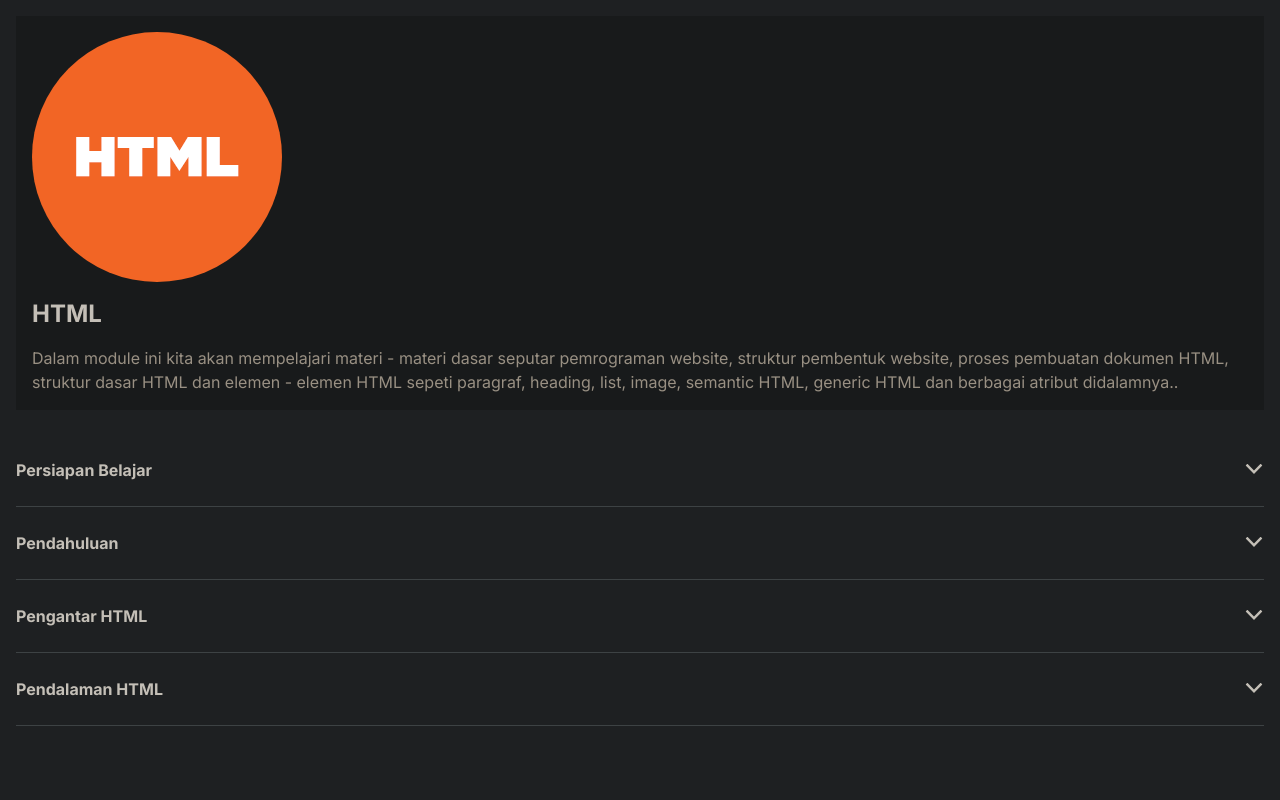
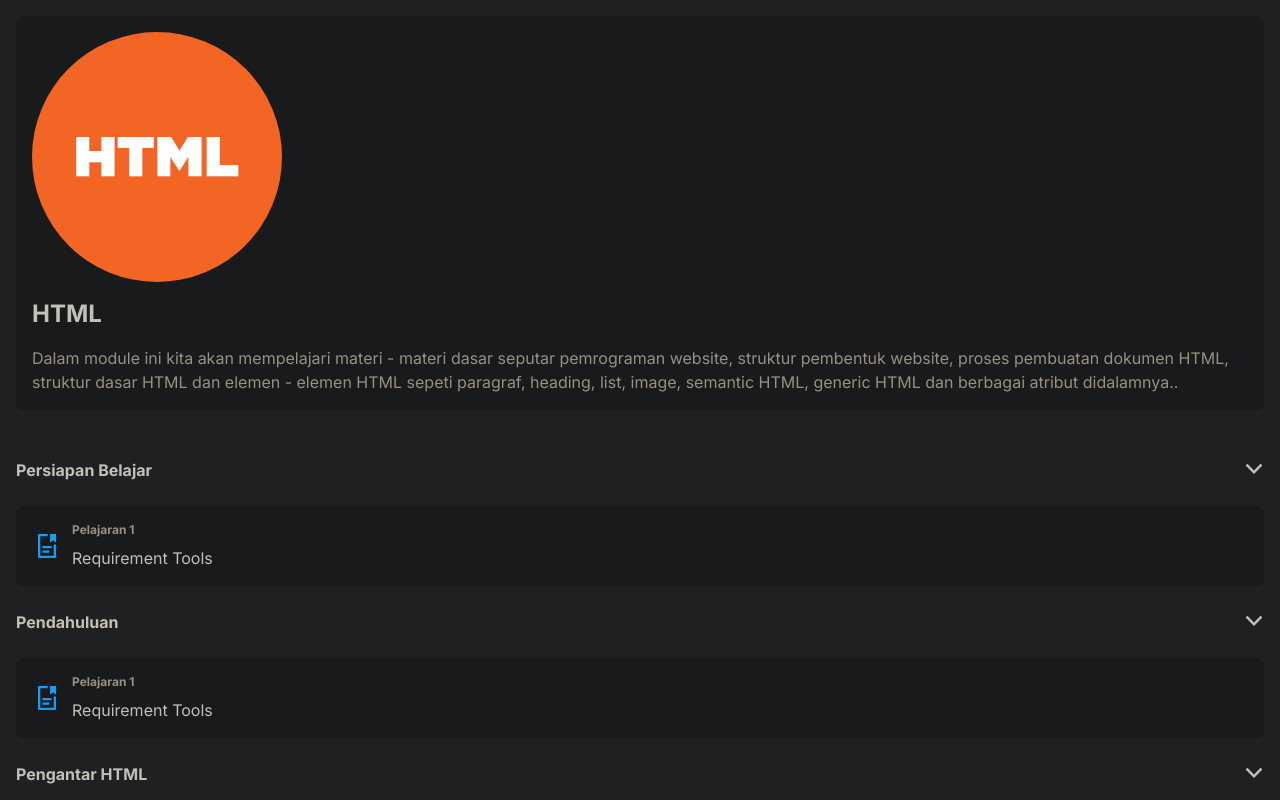
Before and after one commit to FieryInferno/pelatihan, a Next.js app: page /materi in a window 1280 px wide. Shown: the top 800 px of the page. Built offline with nearby package versions, Linux system fonts and the light colour scheme.

Commit message:
feat: bab materi

```diff
--- a/src/app/materi/page.tsx
+++ b/src/app/materi/page.tsx
@@ -11,7 +11,7 @@ const submodules = [
 
 export default () => <>
     <div className="m-4">
-        <div className="bg-[rgb(24,26,27)] p-4 mb-12">
+        <div className="bg-[rgb(24,26,27)] p-4 mb-12 rounded-lg">
             <div className="w-1/4">
                 <RoundedImage image={html} alt="html" />
             </div>
--- a/src/components/MateriCard.tsx
+++ b/src/components/MateriCard.tsx
@@ -3,7 +3,7 @@ import RoundedImage from "./RoundedImage";
 
 export default ({image, title} : {image: StaticImageData, title: string}) => <>
     <a href={`materi?materi=${title}`}>
-        <div className="p-4 bg-[rgb(27,29,30)] flex flex-col justify-center items-center border border-[rgb(57,61,64)] shadow-[rgba(82,98,119,0.5)_0_4px_0] transition-all duration-300 hover:-translate-y-2 h-[200px]">
+        <div className="p-4 bg-[rgb(27,29,30)] flex flex-col justify-center items-center border border-[rgb(57,61,64)] shadow-[rgba(82,98,119,0.5)_0_4px_0] transition-all duration-300 hover:-translate-y-2 h-[200px] rounded-lg">
             <div className="w-1/2 mb-4">
                 <RoundedImage image={image} alt="html" />
             </div>
--- a/src/components/Submodule.tsx
+++ b/src/components/Submodule.tsx
@@ -1,9 +1,22 @@
 import Image from "next/image";
 import arrowDown from "../../public/arrow-down.svg";
+import lesson from "../../public/lesson.svg";
 
 export default ({title} : {title: string}) => <>
-    <div className="flex justify-between border-b border-[rgb(61,66,68)] pb-6 mt-6">
+    {/* flex justify-between border-b border-[rgb(61,66,68)] pb-6 mt-6 cursor-pointer */}
+    <div className="flex justify-between pb-6 mt-6 cursor-pointer">
         <div className="text-[rgb(196,191,183)] font-bold">{title}</div>
         <div><Image src={arrowDown} alt="Arrow Down" /></div>
     </div>
+    <div>
+        <div className="flex items-center bg-[rgb(24,26,27)] p-4 rounded-lg">
+            <div>
+                <Image src={lesson} alt="Lesson" className="w-3/4"/>
+            </div>
+            <div>
+                <div className="mb-2 text-xs text-[rgb(153,144,131)] font-bold">Pelajaran 1</div>
+                <div className="text-[rgb(196,191,183)]">Requirement Tools</div>
+            </div>
+        </div>
+    </div>
 </>;
```
Also changed, not shown: public/lesson.svg (added).
